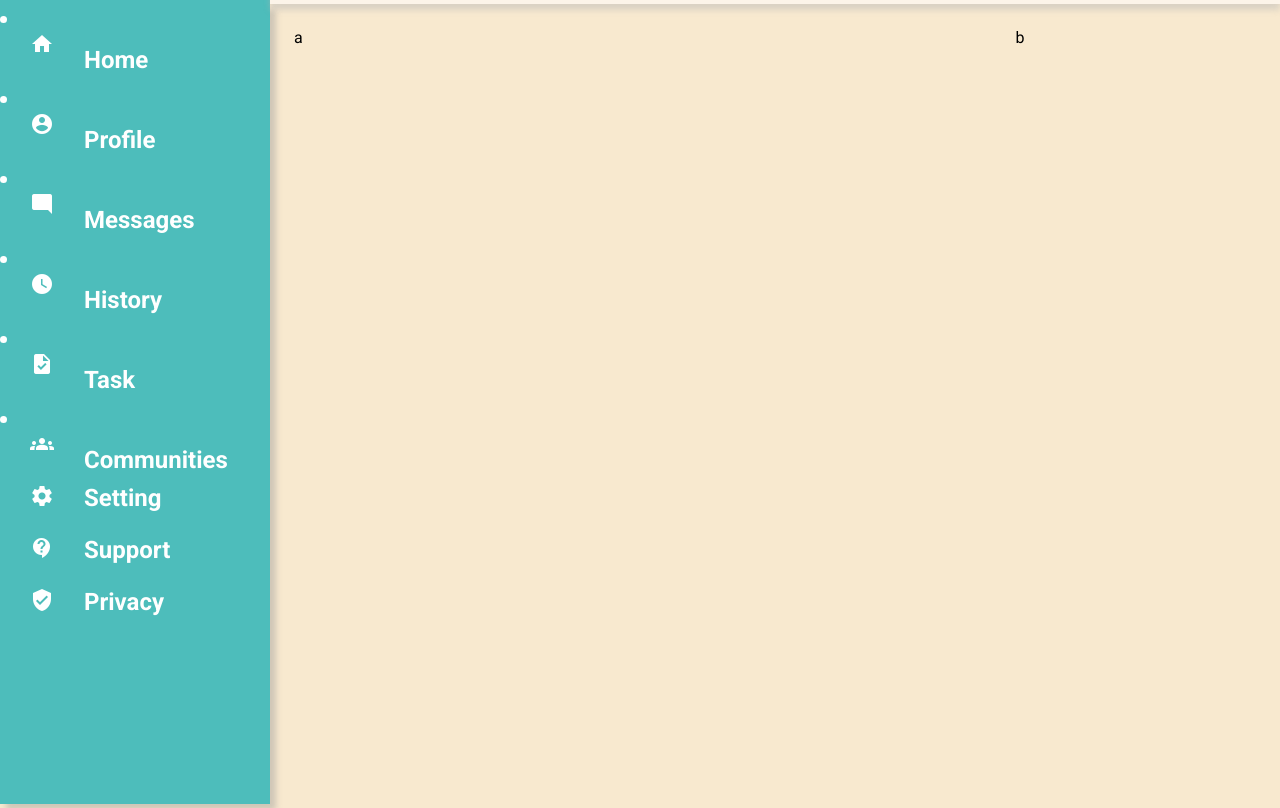
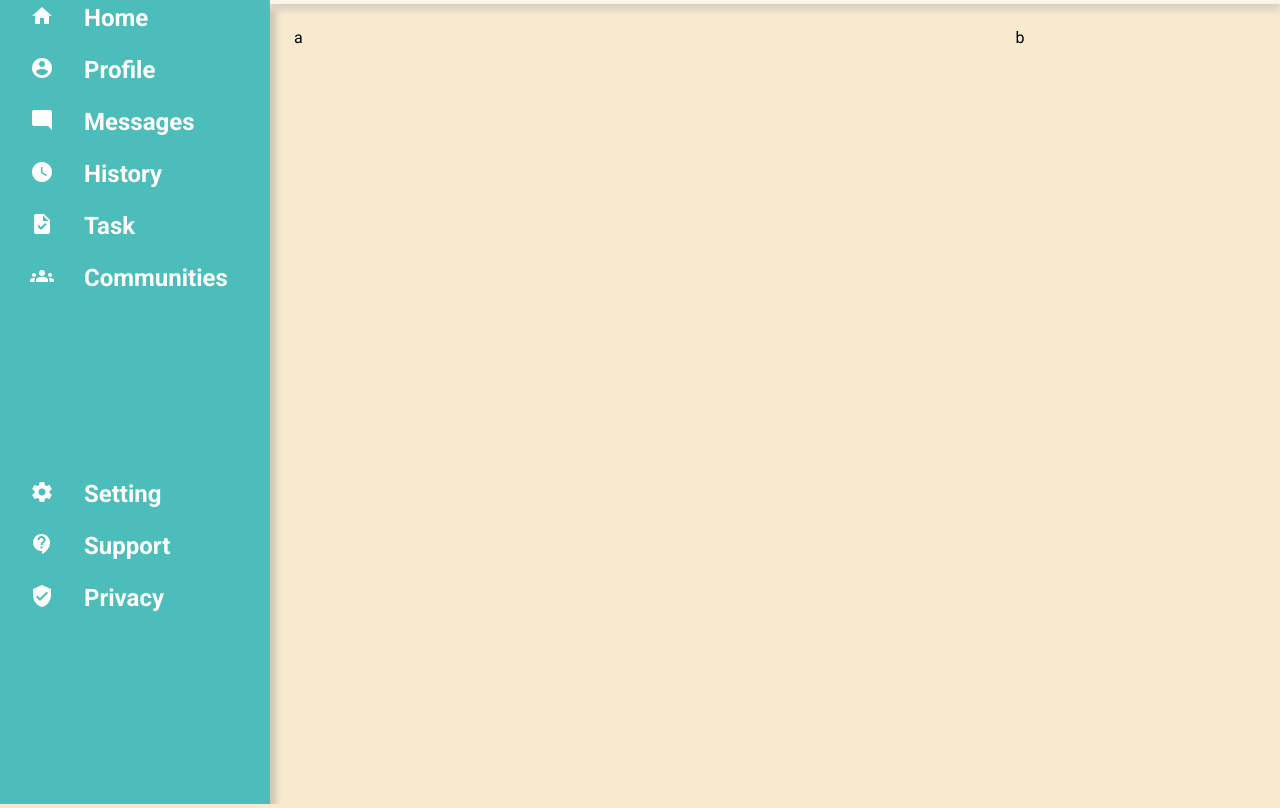
Before and after one commit to egemen-dev/admin_dashboard, a plain HTML site: page index.html in a window 1280 px wide. Shown: the part 126-934 px from the top of the page. Drawn offline with Linux system fonts and the light colour scheme.

Commit message:
sidebar div replacemant in container div

```diff
--- a/index.html
+++ b/index.html
@@ -13,21 +13,6 @@
 </head>
 <body>
     <div class="container">
-        <div class="sidebar">
-            <div class="side-top">
-                <li><a href="#"><span class="material-icons">home</span>Home</a></li>
-                <li><a href="#"><span class="material-icons">account_circle</span>Profile</a></li>
-                <li><a href="#"><span class="material-icons">mode_comment</span>Messages</a></li>
-                <li><a href="#"><span class="material-icons">watch_later</span>History</a></li>
-                <li><a href="#"><span class="material-icons">task</span>Task</a></li>
-                <li><a href="#"><span class="material-icons">groups</span>Communities</a></li>
-            </div>
-            <ul class="side-down">
-                <li><a href="#"><span class="material-icons">settings</span>Setting</a></li>
-                <li><a href="#"><span class="material-icons">contact_support</span>Support</a></li>
-                <li><a href="#"><span class="material-icons">verified_user</span>Privacy</a></li>
-            </ul>
-        </div>
         <div class="top">
             <div class="dashboard-logo">
                 <a href="#"><span class="material-icons" id="logo">dashboard</span>Dashboard</a>
@@ -66,6 +51,21 @@
                 </div>
             </div>
         </div>
+        <div class="sidebar">
+            <div class="side-top">
+                <a href="#"><span class="material-icons">home</span>Home</a>
+                <a href="#"><span class="material-icons">account_circle</span>Profile</a>
+                <a href="#"><span class="material-icons">mode_comment</span>Messages</a>
+                <a href="#"><span class="material-icons">watch_later</span>History</a>
+                <a href="#"><span class="material-icons">task</span>Task</a>
+                <a href="#"><span class="material-icons">groups</span>Communities</a>
+            </div>
+            <div class="side-down">
+                <a href="#"><span class="material-icons">settings</span>Setting</a>
+                <a href="#"><span class="material-icons">contact_support</span>Support</a>
+                <a href="#"><span class="material-icons">verified_user</span>Privacy</a>
+            </div>
+        </div>
         <div class="main-content">
             <div class="main-container">
                 <div>a</div>
```
